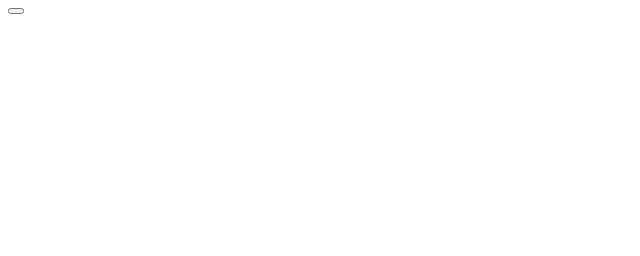
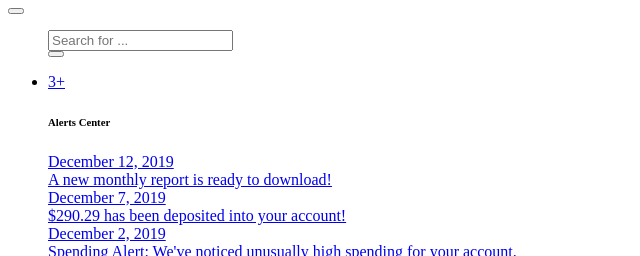
Before and after one commit to vizarsaf/WCC-COVID-19, a PHP site: page /partials/topbar.php in a window 1280 px wide. Before the commit the part shown is almost empty. Shown: the top 256 px of the page, without its empty margins (0-640 px from the left). Run offline with PHP 8.4, Linux system fonts and the light colour scheme; a stand-in replaces the project's code that opens the database connection.

Commit message:
add logout, profile pict, and search bar

```diff
--- a/pages/partials/topbar.php
+++ b/pages/partials/topbar.php
@@ -9,7 +9,116 @@
   <!-- Topbar Navbar -->
   <ul class="navbar-nav ml-auto">
 
+    <!-- <li class="nav-item dropdown-toggle no-arrow d-sm-d-sm-none">
+      <a href="#" class="nav-link dropdown-toggle" id="searchDropdown" role="button" data-toggle="dropdown" aria-haspopup="true" aria-expanded="false">
+        <i class="fa fa-search fa-fw"></i>
+      </a>
+
+      <div class="dropdown-menu dropdown-menu-right p-3 shadow animated--grow-in" aria-labelledby="searchDropdown">
+        <form action="" class="form-inline mr-auto w-100 navbar-search">
+          <div class="input-group">
+            <input type="text" class="form-control bg-light border-0 small" placeholder="Search for ..." aria-label="search" aria-describedby="basic-addon2" >
+            <div class="input-group-append">
+              <button class="btn btn-primary" type="button">
+                <i class="fas fa-search fa-sm"></i>
+              </button>
+            </div>
+          </div>
+        </form>
+      </div>
+    </li> -->
+    <form action="post" class="form-inline mr-auto w-100 navbar-search">
+      <div class="input-group">
+        <input type="text" class="form-control bg-light border-0 small" placeholder="Search for ..." aria-label="search" aria-describedby="basic-addon2" >
+        <div class="input-group-append">
+          <button class="btn btn-primary" type="button">
+            <i class="fa fa-search fa-sm"></i>
+          </button>
+        </div>
+      </div>
+    </form>
+
+    <li class="nav-item dropdown no-arrow mx-1">
+      <a class="nav-link dropdown-toggle" href="#" id="alertsDropdown" role="button" data-toggle="dropdown"
+        aria-haspopup="true" aria-expanded="false">
+        <i class="fas fa-bell fa-fw"></i>
+        <!-- Counter - Alerts -->
+        <span class="badge badge-danger badge-counter">3+</span>
+      </a>
+      <!-- Dropdown - Alerts -->
+      <div class="dropdown-list dropdown-menu dropdown-menu-right shadow animated--grow-in"
+        aria-labelledby="alertsDropdown">
+        <h6 class="dropdown-header">
+          Alerts Center
+        </h6>
+        <a class="dropdown-item d-flex align-items-center" href="#">
+          <div class="mr-3">
+            <div class="icon-circle bg-primary">
+              <i class="fas fa-file-alt text-white"></i>
+            </div>
+          </div>
+          <div>
+            <div class="small text-gray-500">December 12, 2019</div>
+            <span class="font-weight-bold">A new monthly report is ready to download!</span>
+          </div>
+        </a>
+        <a class="dropdown-item d-flex align-items-center" href="#">
+          <div class="mr-3">
+            <div class="icon-circle bg-success">
+              <i class="fas fa-donate text-white"></i>
+            </div>
+          </div>
+          <div>
+            <div class="small text-gray-500">December 7, 2019</div>
+            $290.29 has been deposited into your account!
+          </div>
+        </a>
+        <a class="dropdown-item d-flex align-items-center" href="#">
+          <div class="mr-3">
+            <div class="icon-circle bg-warning">
+              <i class="fas fa-exclamation-triangle text-white"></i>
+            </div>
+          </div>
+          <div>
+            <div class="small text-gray-500">December 2, 2019</div>
+            Spending Alert: We've noticed unusually high spending for your account.
+          </div>
+        </a>
+        <a class="dropdown-item text-center small text-gray-500" href="#">Show All Alerts</a>
+      </div>
+    </li>
+
+
     <div class="topbar-divider d-none d-sm-block"></div>
+
+    <!-- Nav Item - User Information -->
+    <li class="nav-item dropdown no-arrow">
+      <a class="nav-link dropdown-toggle" href="#" id="userDropdown" role="button" data-toggle="dropdown"
+        aria-haspopup="true" aria-expanded="false">
+        <span class="mr-2 d-none d-lg-inline text-gray-600 small">User</span>
+        <img class="img-profile rounded-circle"
+          src="https://www.pngkey.com/png/full/230-2301779_best-classified-apps-default-user-profile.png">
+      </a>
+      <!-- Dropdown - User Information -->
+      <div class="dropdown-menu dropdown-menu-right shadow animated--grow-in" aria-labelledby="userDropdown">
+        <!-- <a class="dropdown-item" href="#">
+          <i class="fas fa-user fa-sm fa-fw mr-2 text-gray-400"></i>
+          Profile
+        </a> -->
+        <!-- <a class="dropdown-item" href="#">
+          <i class="fas fa-cogs fa-sm fa-fw mr-2 text-gray-400"></i>
+          Settings
+        </a> -->
+        <!-- <a class="dropdown-item" href="#">
+          <i class="fas fa-list fa-sm fa-fw mr-2 text-gray-400"></i>
+          Activity Log
+        </a> -->
+        <a class="dropdown-item" href="#" data-toggle="modal" data-target="#logoutModal">
+          <i class="fa fa-sign-out-alt fa-sm fa-fw mr-2 text-gray-400"></i>
+          Logout
+        </a>
+      </div>
+    </li>
 
   </ul>
 
```
